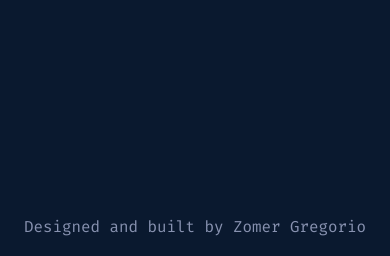
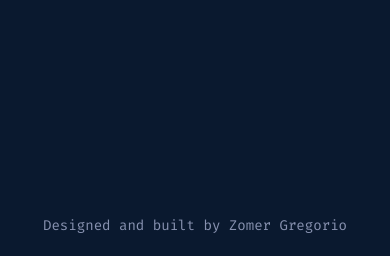
Before and after one commit to zomeru/v1, a plain HTML site: page index.html in a window 390 px wide. Shown: the part 4230-4486 px from the top of the page. Drawn offline with Linux system fonts and the light colour scheme.

Commit message:
Fixed some media queries

```diff
--- a/style.css
+++ b/style.css
@@ -435,3 +435,9 @@ footer p {
 footer p:hover {
     color: var(--main-green);
 }
+
+@media (max-width: 50em) {
+    footer p {
+        font-size: 1.6rem;
+    }
+}
```
